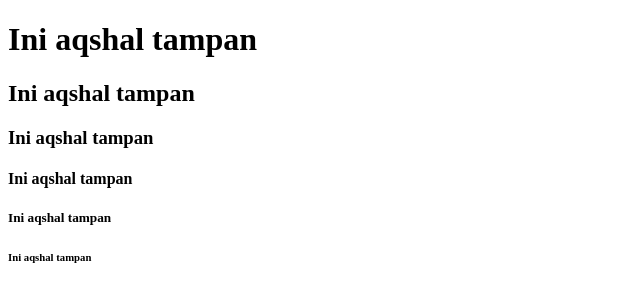
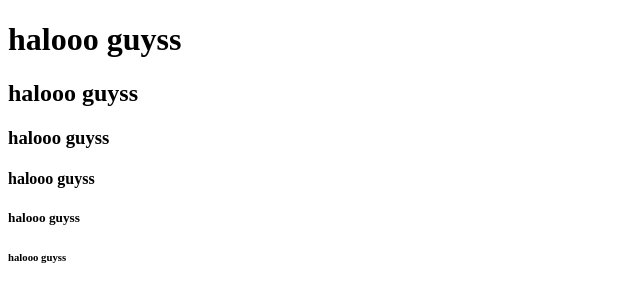
Before and after one commit to rzky1404/tugas-html, a plain HTML site: page 04/heading.html in a window 1280 px wide. Shown: the whole page, without its empty margins (0-640 px from the left). Drawn offline with Linux system fonts and the light colour scheme.

Commit message:
mengubah isi

```diff
--- a/04/heading.html
+++ b/04/heading.html
@@ -4,11 +4,11 @@
     <title>Tutorial Heading di HTML</title>
   </head>
   <body>
-    <h1>Ini aqshal tampan</h1>
-    <h2>Ini aqshal tampan</h2>
-    <h3>Ini aqshal tampan</h3>
-    <h4>Ini aqshal tampan</h4>
-    <h5>Ini aqshal tampan</h5>
-    <h6>Ini aqshal tampan</h6>
+    <h1>halooo guyss</h1>
+    <h2>halooo guyss</h2>
+    <h3>halooo guyss</h3>
+    <h4>halooo guyss</h4>
+    <h5>halooo guyss</h5>
+    <h6>halooo guyss</h6>
   </body>
 </html>
```
